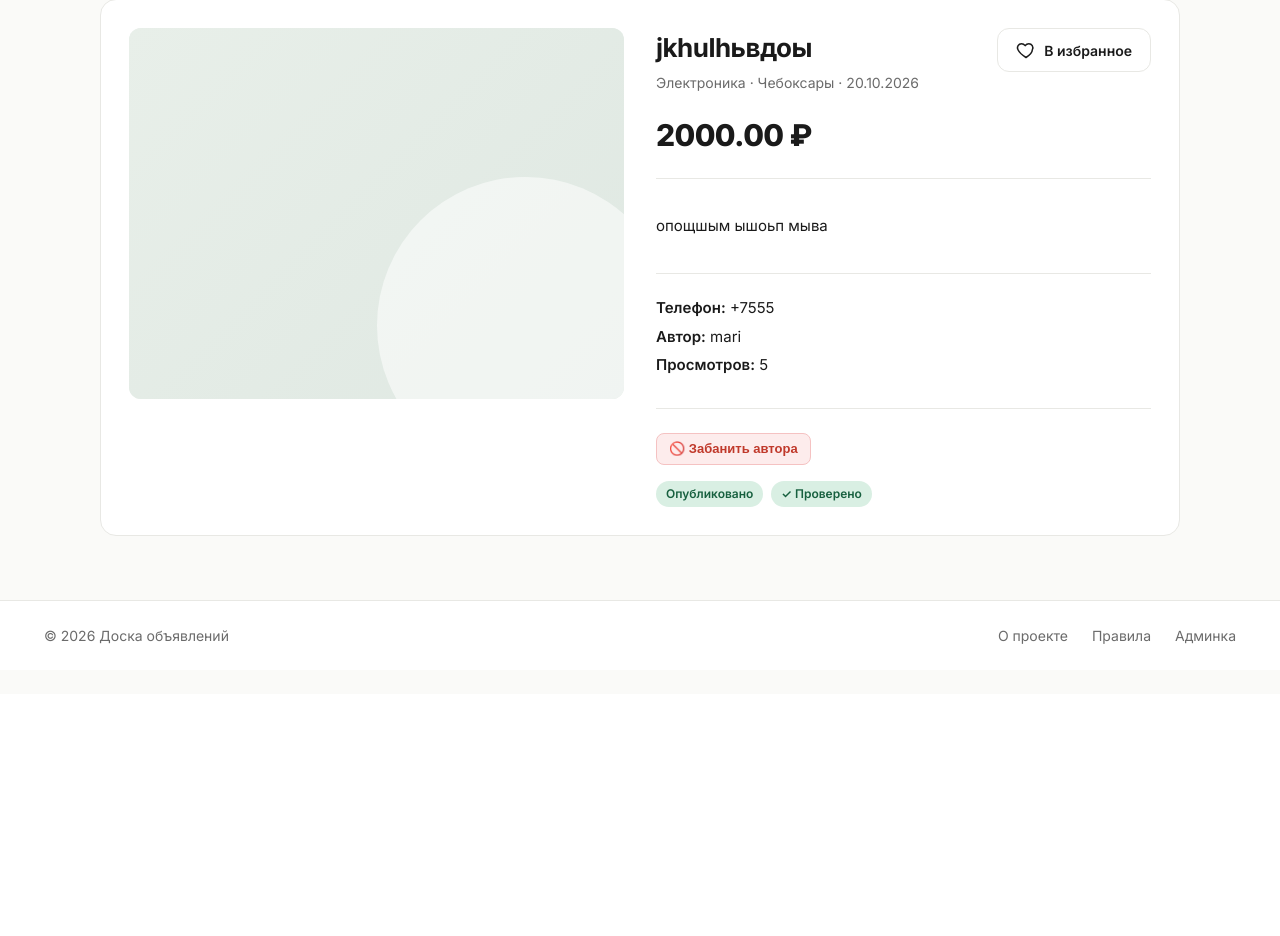
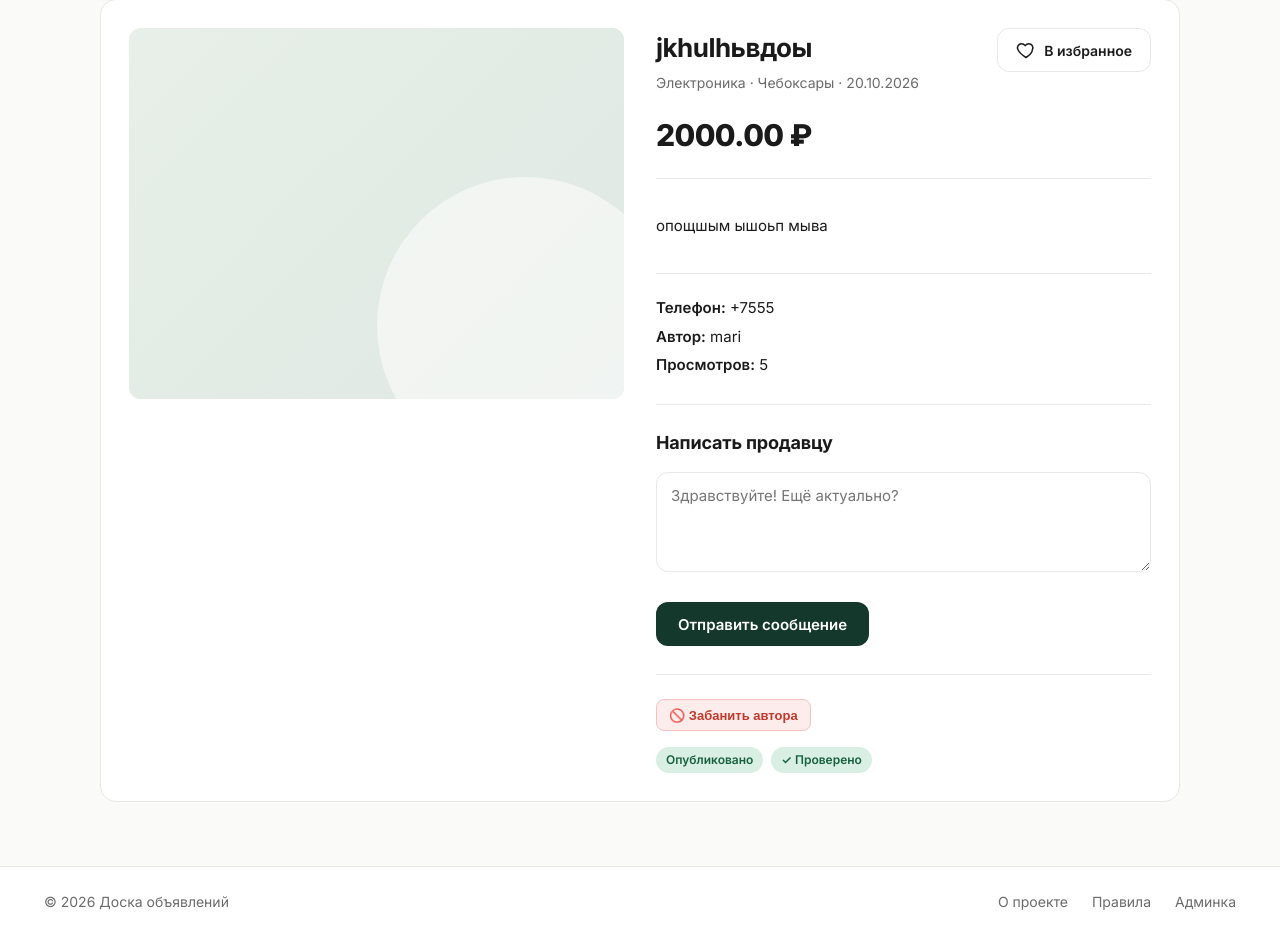
Before and after one commit to bmarinaleonteva94-code/ads_board, a Django app: a page that uses board/templates/ads/ad_detail.html in a window 1280 px wide. Shown: the part 106-1042 px from the top of the page. Before the commit the page ends 750 px from the top, so only its background shows below. Run offline with Django 5.2, Linux system fonts and the light colour scheme; a user stored in the database is signed in; data comes from the database, SQL or seed files in the repository; data that the repository does not hold is empty.

Commit message:
изменения

```diff
--- a/board/ads/urls.py
+++ b/board/ads/urls.py
@@ -14,6 +14,7 @@ urlpatterns = [
     path('my/', views.my_ads, name='my_ads'),
     path('favorites/', views.favorites, name='favorites'),
     path('messages/', views.messages_view, name='messages'),
+    path('ad/<str:slug>/message/<int:user_id>/', views.message_send, name='message_send'),
 
     # --- Модерация ---
     path('moderation/ban/<int:user_id>/', views.ban_user, name='ban_user'),
--- a/board/ads/views.py
+++ b/board/ads/views.py
@@ -12,9 +12,8 @@ from django.shortcuts import get_object_or_404, redirect, render
 from django.utils import timezone
 from django.views.decorators.http import require_POST
 
-from .forms import AdForm, RegisterForm
+from .forms import AdForm, RegisterForm, MessageForm
 from .models import Ad, Category, Favorite, Message, User, UserBan
-
 
 # ============================================================
 #  СПИСОК ОБЪЯВЛЕНИЙ
@@ -310,3 +309,29 @@ def messages_view(request):
     Message.objects.filter(recipient=request.user, is_read=False).update(is_read=True)
 
     return render(request, 'ads/messages.html', {'messages_list': qs})
+
+
+
+@login_required
+def message_send(request, slug, user_id):
+    """Отправка сообщения автору объявления."""
+    ad = get_object_or_404(Ad, slug=slug)
+    recipient = get_object_or_404(User, pk=user_id)
+
+    if recipient == request.user:
+        messages.error(request, 'Нельзя отправить сообщение самому себе')
+        return redirect(ad.get_absolute_url())
+
+    if request.method == 'POST':
+        form = MessageForm(request.POST)
+        if form.is_valid():
+            msg = form.save(commit=False)
+            msg.sender = request.user
+            msg.recipient = recipient
+            msg.ad = ad
+            msg.save()
+            messages.success(request, 'Сообщение отправлено')
+            return redirect(ad.get_absolute_url())
+
+    messages.error(request, 'Не удалось отправить сообщение')
+    return redirect(ad.get_absolute_url())
--- a/board/static/css/style.css
+++ b/board/static/css/style.css
@@ -1130,3 +1130,27 @@ textarea.form-control {
 .fav-mini.is-active {
     color: #c0392b;
 }
+
+
+/* ============ Форма отправки сообщения ============ */
+.message-form-block {
+    margin-top: 24px;
+    padding-top: 24px;
+    border-top: 1px solid var(--line);
+}
+
+.message-form-title {
+    font-size: 18px;
+    font-weight: 700;
+    margin: 0 0 16px;
+    color: var(--text);
+    letter-spacing: -.01em;
+}
+
+.message-form-block textarea.form-control {
+    min-height: 100px;
+}
+
+.message-form-block .btn-primary {
+    margin-top: 12px;
+}
--- a/board/templates/ads/ad_detail.html
+++ b/board/templates/ads/ad_detail.html
@@ -62,6 +62,28 @@
                     <div><strong>Автор:</strong> {{ ad.author.username }}</div>
                     <div><strong>Просмотров:</strong> {{ ad.views }}</div>
                 </div>
+
+                <!-- ===== Отправка сообщения (для покупателей) ===== -->
+                {% if user.is_authenticated and user != ad.author %}
+                    <div class="message-form-block">
+                        <h3 class="message-form-title">Написать продавцу</h3>
+                        <form method="post" action="{% url 'ads:message_send' ad.slug ad.author.pk %}">
+                            {% csrf_token %}
+                            <div class="form-row" style="margin-bottom: 12px;">
+                                <textarea name="text" class="form-control" rows="3"
+                                          placeholder="Здравствуйте! Ещё актуально?" required></textarea>
+                            </div>
+                            <button type="submit" class="btn-primary">Отправить сообщение</button>
+                        </form>
+                    </div>
+                {% elif not user.is_authenticated %}
+                    <div class="message-form-block">
+                        <p class="form-help" style="margin: 0;">
+                            <a href="{% url 'ads:login' %}?next={{ request.path }}">Войдите</a>,
+                            чтобы написать продавцу.
+                        </p>
+                    </div>
+                {% endif %}
 
                 <!-- ===== Действия автора ===== -->
                 {% if user == ad.author %}
@@ -143,50 +165,3 @@
     </div>
 </div>
 {% endblock %}
-
-{% block extra_js %}
-<script>
-document.addEventListener('DOMContentLoaded', () => {
-    const form = document.querySelector('.fav-form');
-    if (!form) return;
-
-    form.addEventListener('submit', async (e) => {
-        e.preventDefault();
-
-        const btn = form.querySelector('.fav-btn');
-        const icon = form.querySelector('.fav-icon');
-        const label = form.querySelector('.fav-label');
-
-        const res = await fetch(form.action, {
-            method: 'POST',
-            headers: {
-                'X-CSRFToken': form.querySelector('[name=csrfmiddlewaretoken]').value,
-                'X-Requested-With': 'XMLHttpRequest',
-            },
-        });
-        if (!res.ok) return;
-
-        const data = await res.json();
-        btn.classList.toggle('is-active', data.is_favorited);
-        icon.setAttribute('fill', data.is_favorited ? 'currentColor' : 'none');
-        label.textContent = data.is_favorited ? 'В избранном' : 'В избранное';
-
-        const navLink = document.querySelector('a[href*="/favorites/"]');
-        if (navLink) {
-            let badge = navLink.querySelector('.badge-count');
-            if (data.favorites_count > 0) {
-                if (!badge) {
-                    badge = document.createElement('span');
-                    badge.className = 'badge-count';
-                    navLink.appendChild(document.createTextNode(' '));
-                    navLink.appendChild(badge);
-                }
-                badge.textContent = data.favorites_count;
-            } else if (badge) {
-                badge.remove();
-            }
-        }
-    });
-});
-</script>
-{% endblock %}
```
Also changed, not shown: board/ads/forms.py (+20 -1 lines).
